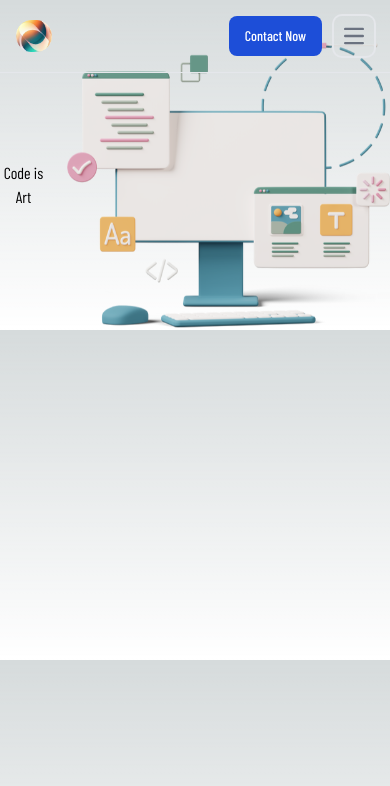
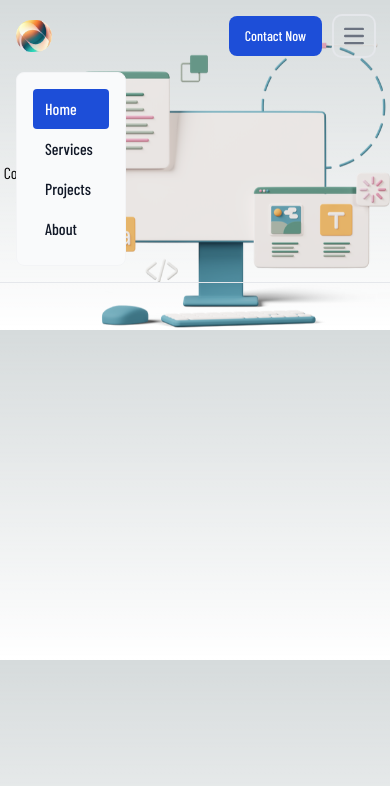
Before and after one commit to Abstract-Systems/AbstractSystems, a Next.js app in the folder abstractsystems/: page / in a window 390 px wide. Both pictures are taken after a click on the button "Open main menu". Shown: the top 786 px of the page. Built offline with nearby package versions, Linux system fonts and the light colour scheme; a web font is replaced by a local one.

Commit message:
Update Nav.jsx

```diff
--- a/abstractsystems/components/Nav.jsx
+++ b/abstractsystems/components/Nav.jsx
@@ -1,41 +1,88 @@
-import React from "react";
+import React, { useState } from 'react';
 
 const Nav = () => {
+  const [isMobileMenuOpen, setIsMobileMenuOpen] = useState(false);
+
+  const toggleMobileMenu = () => {
+    setIsMobileMenuOpen(!isMobileMenuOpen);
+  };
+
   return (
-
-<nav class="navbg-white dark:bg-gray-900 fixed w-full z-20 top-0 left-0 border-b border-gray-200 dark:border-gray-600">
-  <div class="max-w-screen-xl flex flex-wrap items-center justify-between mx-auto p-4">
-  <a href="#" class="flex items-center">
-      <img src="./images/logo.png" class="h-8 mr-3" alt="Abstract Systems Logo"/>
+    <nav className="navbg-white dark:bg-gray-900 fixed w-full z-20 top-0 left-0 border-b border-gray-200 dark:border-gray-600">
+      <div className="max-w-screen-xl flex flex-wrap items-center justify-between mx-auto p-4">
+        <a href="#" className="flex items-center">
+          <img src="./images/logo.png" className="h-8 mr-3" alt="Abstract Systems Logo" />
         </a>
-  <div class="flex md:order-2">
-      <button type="button" class="text-white bg-blue-700 hover:bg-blue-800 focus:ring-4 focus:outline-none focus:ring-blue-300 font-medium rounded-lg text-sm px-4 py-2 text-center mr-3 md:mr-0 dark:bg-blue-600 dark:hover:bg-blue-700 dark:focus:ring-blue-800">Contact Now</button>
-      <button data-collapse-toggle="navbar-sticky" type="button" class="inline-flex items-center p-2 w-10 h-10 justify-center text-sm text-gray-500 rounded-lg md:hidden hover:bg-gray-100 focus:outline-none focus:ring-2 focus:ring-gray-200 dark:text-gray-400 dark:hover:bg-gray-700 dark:focus:ring-gray-600" aria-controls="navbar-sticky" aria-expanded="false">
-        <span class="sr-only">Open main menu</span>
-        <svg class="w-5 h-5" aria-hidden="true" xmlns="http://www.w3.org/2000/svg" fill="none" viewBox="0 0 17 14">
-            <path stroke="currentColor" stroke-linecap="round" stroke-linejoin="round" stroke-width="2" d="M1 1h15M1 7h15M1 13h15"/>
+        <div className="flex md:order-2">
+          <button
+            type="button"
+            className="text-white bg-blue-700 hover:bg-blue-800 focus:ring-4 focus:outline-none focus:ring-blue-300 font-medium rounded-lg text-sm px-4 py-2 text-center mr-3 md:mr-0 dark:bg-blue-600 dark:hover:bg-blue-700 dark:focus:ring-blue-800"
+          >
+            Contact Now
+          </button>
+          <button
+            onClick={toggleMobileMenu}
+            type="button"
+            className="inline-flex items-center p-2 w-10 h-10 justify-center text-sm text-gray-500 rounded-lg md:hidden hover:bg-gray-100 focus:outline-none focus:ring-2 focus:ring-gray-200 dark:text-gray-400 dark:hover:bg-gray-700 dark:focus:ring-gray-600"
+            aria-controls="navbar-sticky"
+            aria-expanded={isMobileMenuOpen ? 'true' : 'false'}
+          >
+            <span className="sr-only">Open main menu</span>
+            <svg className="w-5 h-5" aria-hidden="true" xmlns="http://www.w3.org/2000/svg" fill="none" viewBox="0 0 17 14">
+              <path
+                stroke="currentColor"
+                strokeLinecap="round"
+                strokeLinejoin="round"
+                strokeWidth="2"
+                d="M1 1h15M1 7h15M1 13h15"
+              />
             </svg>
           </button>
         </div>
-  <div class="items-center justify-between hidden w-full md:flex md:w-auto md:order-1" id="navbar-sticky">
-    <ul class="flex flex-col p-4 md:p-0 mt-4 font-medium border border-gray-100 rounded-lg bg-gray-50 md:flex-row md:space-x-8 md:mt-0 md:border-0 md:bg-white dark:bg-gray-800 md:dark:bg-gray-900 dark:border-gray-700 font-body ">
+        <div
+          className={`items-center justify-between ${
+            isMobileMenuOpen ? 'flex' : 'hidden'
+          } w-full md:flex md:w-auto md:order-1`}
+          id="navbar-sticky"
+        >
+          <ul className="flex flex-col p-4 md:p-0 mt-4 font-medium border border-gray-100 rounded-lg bg-gray-50 md:flex-row md:space-x-8 md:mt-0 md:border-0 md:bg-white dark:bg-gray-800 md:dark:bg-gray-900 dark:border-gray-700 font-body ">
             <li>
-        <a href="#" class="block py-2 pl-3 pr-4 text-white bg-blue-700 rounded md:bg-transparent md:text-blue-700 md:p-0 md:dark:text-blue-500" aria-current="page">Home</a>
+              <a
+                href="#"
+                className="block py-2 pl-3 pr-4 text-white bg-blue-700 rounded md:bg-transparent md:text-blue-700 md:p-0 md:dark:text-blue-500"
+                aria-current="page"
+              >
+                Home
+              </a>
             </li>
             <li>
-        <a href="#" class="block py-2 pl-3 pr-4 text-gray-900 rounded hover:bg-gray-100 md:hover:bg-transparent md:hover:text-blue-700 md:p-0 md:dark:hover:text-blue-500 dark:text-white dark:hover:bg-gray-700 dark:hover:text-white md:dark:hover:bg-transparent dark:border-gray-700">Services</a>
+              <a
+                href="#"
+                className="block py-2 pl-3 pr-4 text-gray-900 rounded hover:bg-gray-100 md:hover:bg-transparent md:hover:text-blue-700 md:p-0 md:dark:hover:text-blue-500 dark:text-white dark:hover:bg-gray-700 dark:hover:text-white md:dark:hover:bg-transparent dark:border-gray-700"
+              >
+                Services
+              </a>
             </li>
             <li>
-        <a href="#" class="block py-2 pl-3 pr-4 text-gray-900 rounded hover:bg-gray-100 md:hover:bg-transparent md:hover:text-blue-700 md:p-0 md:dark:hover:text-blue-500 dark:text-white dark:hover:bg-gray-700 dark:hover:text-white md:dark:hover:bg-transparent dark:border-gray-700">Projects</a>
+              <a
+                href="#"
+                className="block py-2 pl-3 pr-4 text-gray-900 rounded hover:bg-gray-100 md:hover:bg-transparent md:hover:text-blue-700 md:p-0 md:dark:hover:text-blue-500 dark:text-white dark:hover:bg-gray-700 dark:hover:text-white md:dark:hover:bg-transparent dark:border-gray-700"
+              >
+                Projects
+              </a>
             </li>
             <li>
-        <a href="#" class="block py-2 pl-3 pr-4 text-gray-900 rounded hover:bg-gray-100 md:hover:bg-transparent md:hover:text-blue-700 md:p-0 md:dark:hover:text-blue-500 dark:text-white dark:hover:bg-gray-700 dark:hover:text-white md:dark:hover:bg-transparent dark:border-gray-700">About</a>
+              <a
+                href="#"
+                className="block py-2 pl-3 pr-4 text-gray-900 rounded hover:bg-gray-100 md:hover:bg-transparent md:hover:text-blue-700 md:p-0 md:dark:hover:text-blue-500 dark:text-white dark:hover:bg-gray-700 dark:hover:text-white md:dark:hover:bg-transparent dark:border-gray-700"
+              >
+                About
+              </a>
             </li>
           </ul>
         </div>
       </div>
     </nav>
-
   );
 };
 
```
Lines whose indentation alone changed are shown as unchanged.
